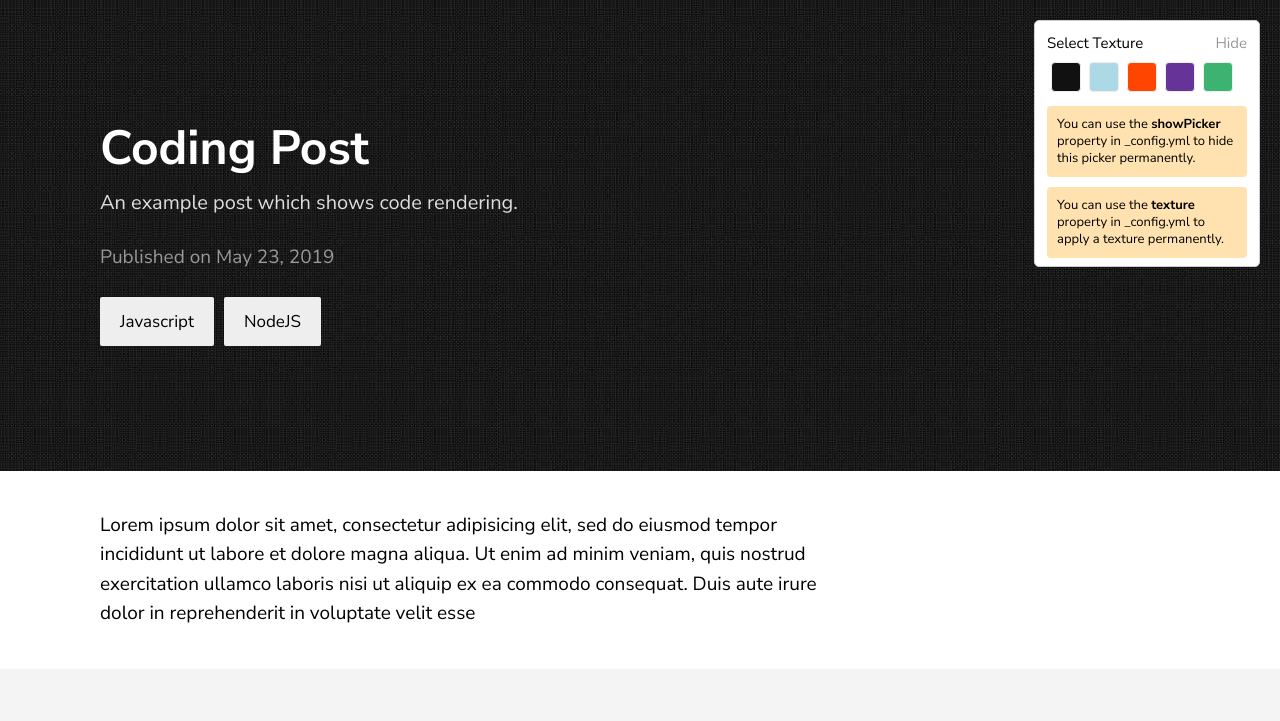
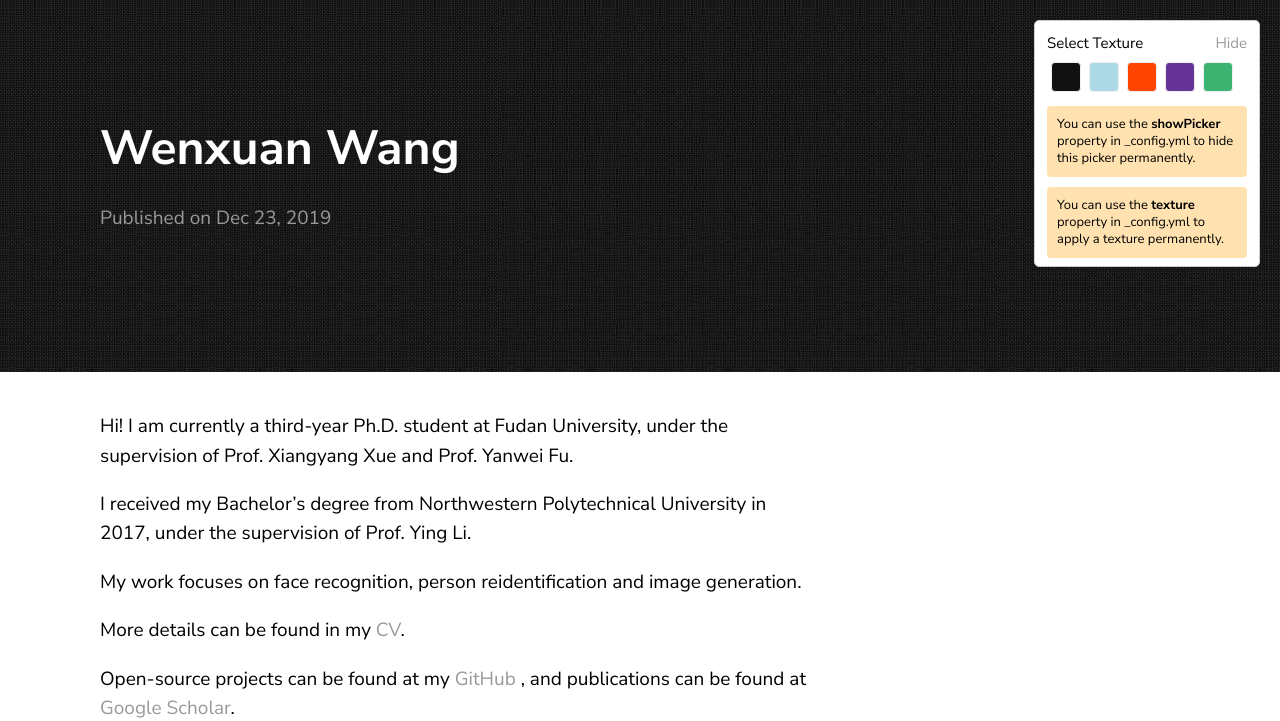
Before and after one commit to wxwangIris/wxwangIris.github.io, a Jekyll site: the page built from _posts/2019-06-30-coding-post.markdown, in a window 1280 px wide and 1400 px high. Shown: the top 721 px of the window. Built offline with Jekyll 4.4.1, drawn with Linux system fonts in a browser that asks for light colours; some of the changed text lies outside the part shown; grey boxes are pictures that could not be loaded.

Commit message:
commit 10

````diff
--- a/_posts/2019-06-30-coding-post.markdown
+++ b/_posts/2019-06-30-coding-post.markdown
@@ -1,32 +1,24 @@
 ---
 layout: post
-title:  "Coding Post"
-description: An example post which shows code rendering.
-date:   2019-05-23 21:03:36 +0530
-categories: Javascript NodeJS
+title:  "Wenxuan Wang"
+date:   2019-12-23 21:03:36 +0530
 ---
-Lorem ipsum dolor sit amet, consectetur adipisicing elit, sed do eiusmod tempor incididunt ut labore et dolore magna aliqua. Ut enim ad minim veniam, quis nostrud exercitation ullamco laboris nisi ut aliquip ex ea commodo consequat. Duis aute irure dolor in reprehenderit in voluptate velit esse
+Hi! I am currently a third-year Ph.D. student at Fudan University, under the supervision of Prof. Xiangyang Xue and Prof. Yanwei Fu.
 
-```javascript
-const express = require('express')
-const app = express()
+I received my Bachelor's degree from Northwestern Polytechnical University in 2017, under the supervision of Prof. Ying Li.
 
-app.get('/', function (req, res) {
-  res.send('Hello World')
-})
+My work focuses on face recognition, person reidentification and image generation.
 
-app.listen(3000)
-```
+More details can be found in my <a href="https://github.com/wxwangIris" target="_blank">CV</a>.
 
-Lorem ipsum dolor sit amet, consectetur adipisicing elit. Aliquam qui voluptatem excepturi nemo similique atque sapiente aperiam, dolorum deleniti! Esse quam perferendis temporibus nemo at molestias necessitatibus tenetur cupiditate sapiente. Lorem ipsum dolor sit amet, consectetur adipisicing elit. Nihil et voluptatibus non labore officiis assumenda, distinctio perspiciatis blanditiis nesciunt rerum molestias impedit fugiat nulla qui libero minima quasi! Libero, iure.
+Open-source projects can be found at my <a href="https://github.com/wxwangIris" target="_blank">GitHub</a>
+, and publications can be found at <a href="https://scholar.google.com/citations?user=BN9Q_dcAAAAJ&hl=en" target="_blank">Google Scholar</a>.
 
-```scss
-body {
-	font-family: 'Nunito Sans', sans-serif;
-	line-height: 1.5em;
-	margin: 0;
-	-webkit-font-smoothing: antialiased;
-	-moz-osx-font-smoothing: grayscale;
-}
-```
-Lorem ipsum dolor sit amet, consectetur adipisicing elit. Aliquam rerum, ratione impedit necessitatibus facere soluta odio repellat asperiores neque! Sunt iusto quia suscipit amet inventore eum, vel molestiae reiciendis alias.
+
+![texture theme preview](https://images.unsplash.com/photo-1500322969630-a26ab6eb64cc?ixlib=rb-1.2.1&ixid=eyJhcHBfaWQiOjEyMDd9&w=1000&q=80)
+
+Check out the [Jekyll docs][jekyll-docs] for more info on how to get the most out of Jekyll. File all bugs/feature requests at [Jekyll’s GitHub repo][jekyll-gh]. If you have questions, you can ask them on [Jekyll Talk][jekyll-talk].
+
+[jekyll-docs]: https://jekyllrb.com/docs/home
+[jekyll-gh]:   https://github.com/jekyll/jekyll
+[jekyll-talk]: https://talk.jekyllrb.com/
````
Also changed, not shown: _posts/2019-05-23-welcome-to-jekyll.markdown (+24 -6 lines).
